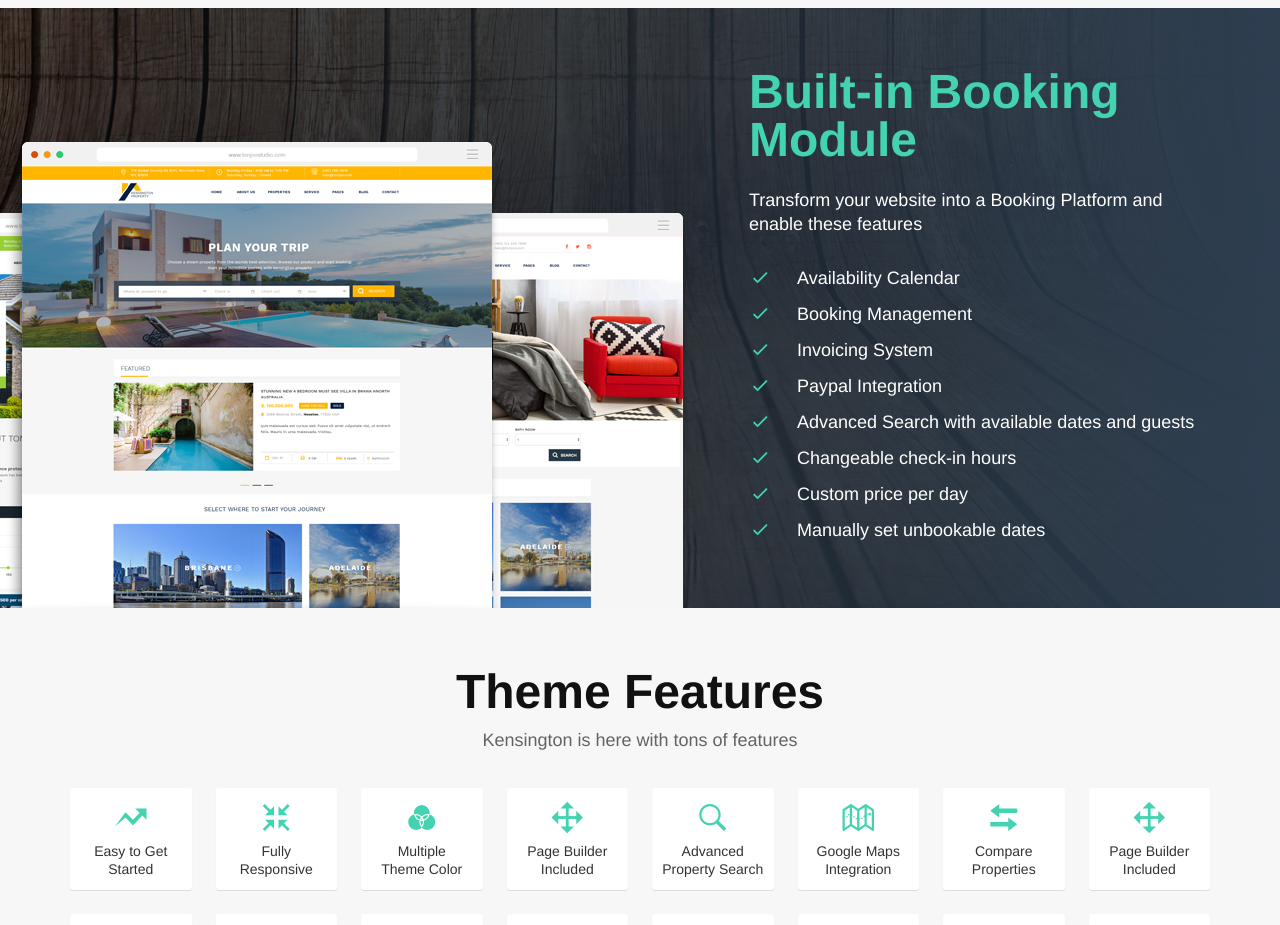
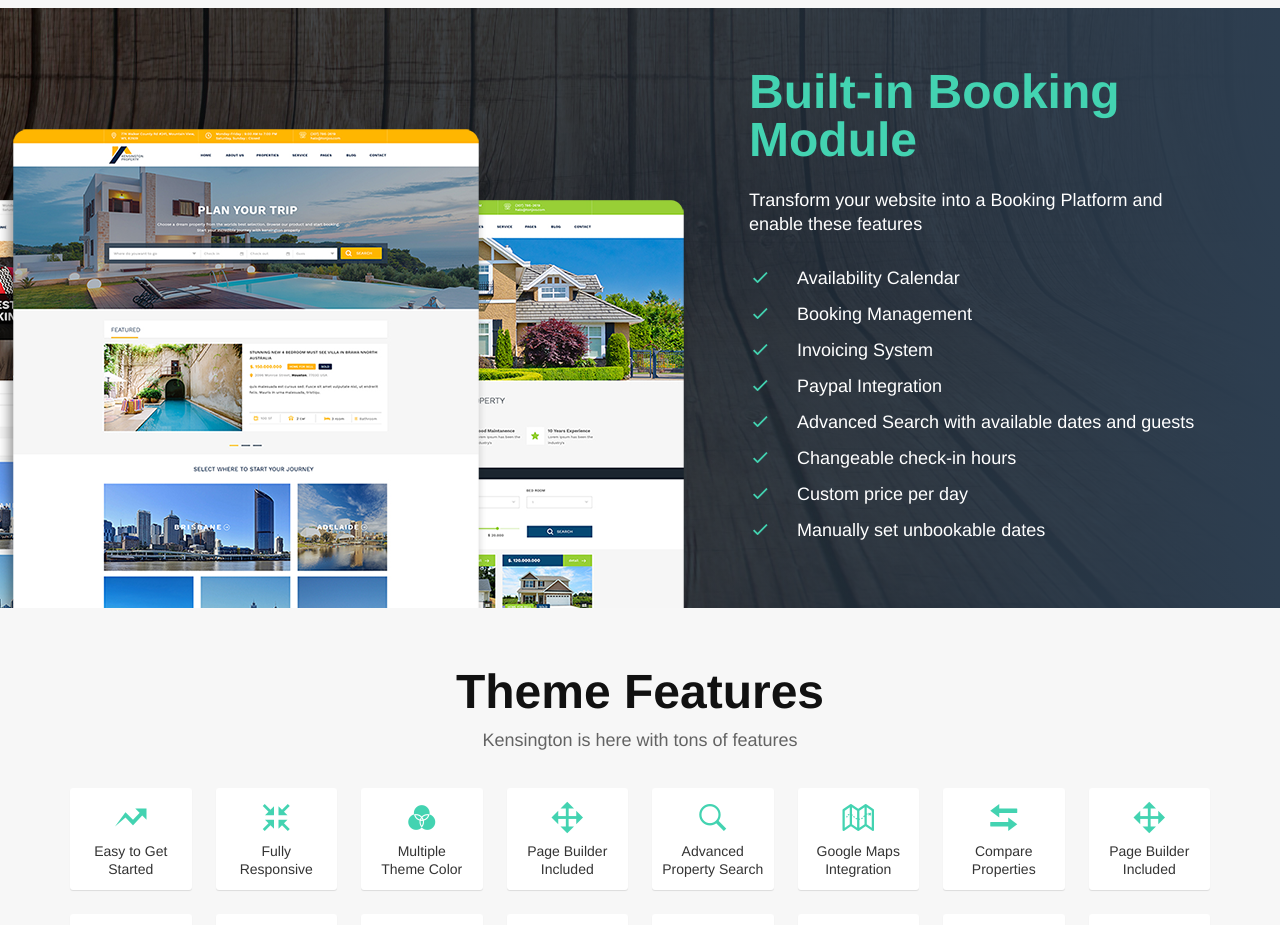
Before and after one commit to ririn-caterin/landing-kensington, a website: page index.html in a window 1280 px wide. Shown: the part 4480-5405 px from the top of the page. Drawn offline with nearby package versions, Linux system fonts and the light colour scheme; files whose address does not match are found by name.

Commit message:
update image

```diff
--- a/index.html
+++ b/index.html
@@ -222,7 +222,7 @@
 					</div>
 				</div>
 				<div class="col-lg-7 col-lg-5 col-md-6 col-md-pull-6">
-					<img src="assets/images/builtin-booking.png" alt="Built-in Booking Module" class="obj-builtin-booking">
+					<img src="assets/images/builtin-booking-v2.png" alt="Built-in Booking Module" class="obj-builtin-booking" style="width: 884px;">
 				</div>
 			</div>
 		</div>
```
Also changed, not shown: assets/images/builtin-booking-v2.png (added).
